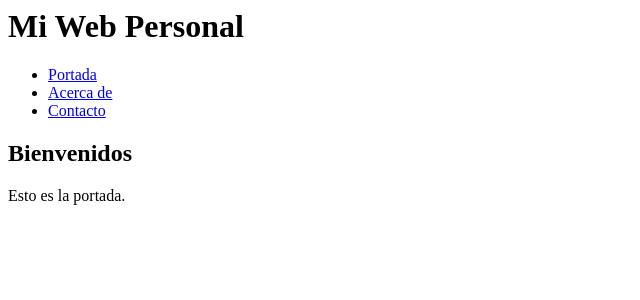
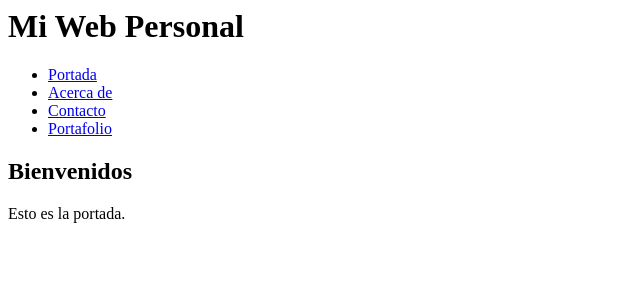
Before and after one commit to Nachosanchezz/Blog_Django, a Django app: page / in a window 1280 px wide. Shown: the top 300 px of the page, without its empty margins (0-640 px from the left). Run offline with Django 4.2, Linux system fonts and the light colour scheme.

Commit message:
a ver si ahora esta el portfolio

```diff
--- a/webpersonal/core/templates/core/home.html
+++ b/webpersonal/core/templates/core/home.html
@@ -4,6 +4,7 @@
     <li><a href="/">Portada</a></li>
     <li><a href="/about/">Acerca de</a></li>
     <li><a href="/contact/">Contacto</a></li>
+    <li><a href="/portfolio/">Portafolio</a></li>
 
 </ul>
 
```
